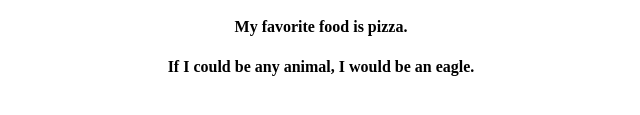
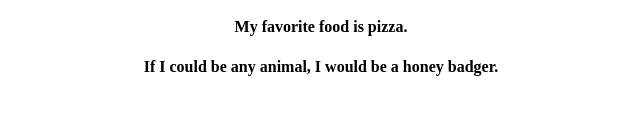
Before and after one commit to Aaarcila/New-Repository, a plain HTML site: page index.html in a window 1280 px wide. Shown: the part 251-366 px from the top of the page, without its empty margins (319-959 px from the left). Drawn offline with Linux system fonts and the light colour scheme.

Commit message:
made changes to animal

```diff
--- a/index.html
+++ b/index.html
@@ -14,7 +14,7 @@
 					<h4>My hometown is caracas.</h4>
 					<h4>My favorite color is red.</h4>
 					<h4>My favorite food is pizza.</h4>
-					<h4>If I could be any animal, I would be an eagle.</h4>
+					<h4>If I could be any animal, I would be a honey badger.</h4>
 			</div>
 		  </body>
 		</html>
```
